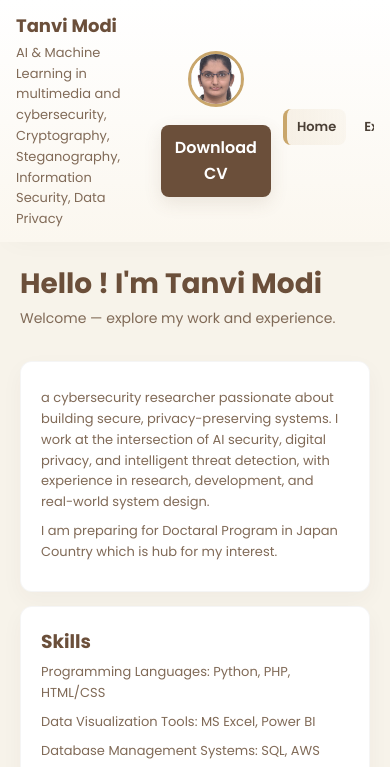
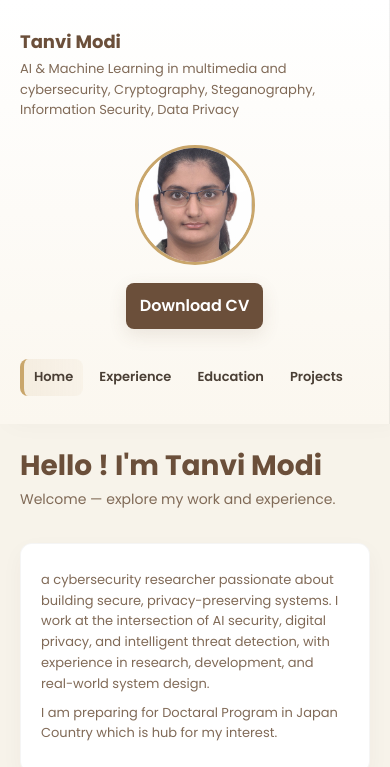
Before and after one commit to Tanvi0729/Introduction_page_TanviModi, a plain HTML site: page index.html in a window 390 px wide. Shown: the top 767 px of the page. Drawn offline with Linux system fonts and the light colour scheme.

Commit message:
Update style.css

```diff
--- a/style.css
+++ b/style.css
@@ -120,11 +120,12 @@ body{
 
 /* Responsive */
 @media (max-width:900px){
-  .sidebar{position:relative;width:100%;height:auto;border-right:none;display:flex;flex-direction:row;align-items:center;padding:12px 16px;gap:12px}
-  .profile img{width:56px;height:56px}
+  @media (max-width:900px){
+  .sidebar{position:relative;width:100%;height:auto;}
   .main{margin-left:0;padding:20px}
-  .nav{flex-direction:row;gap:8px;overflow:auto}
+  .nav{flex-direction:row;overflow:auto}
   .nav a{padding:8px 10px;font-size:13px}
+
 }
 
 /* Utility */
```
